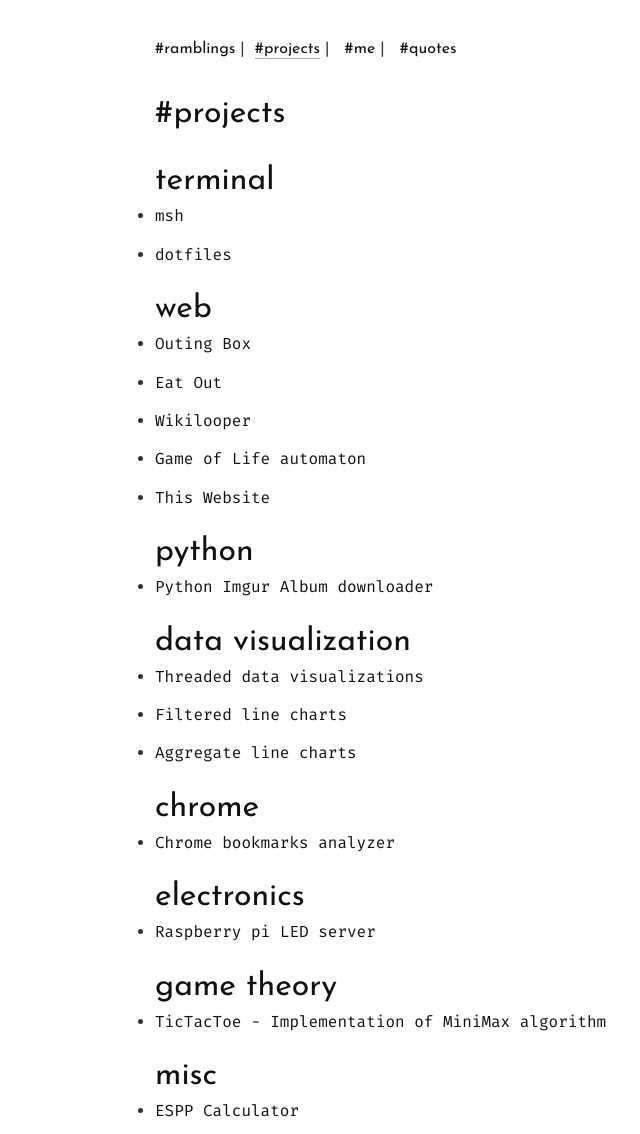
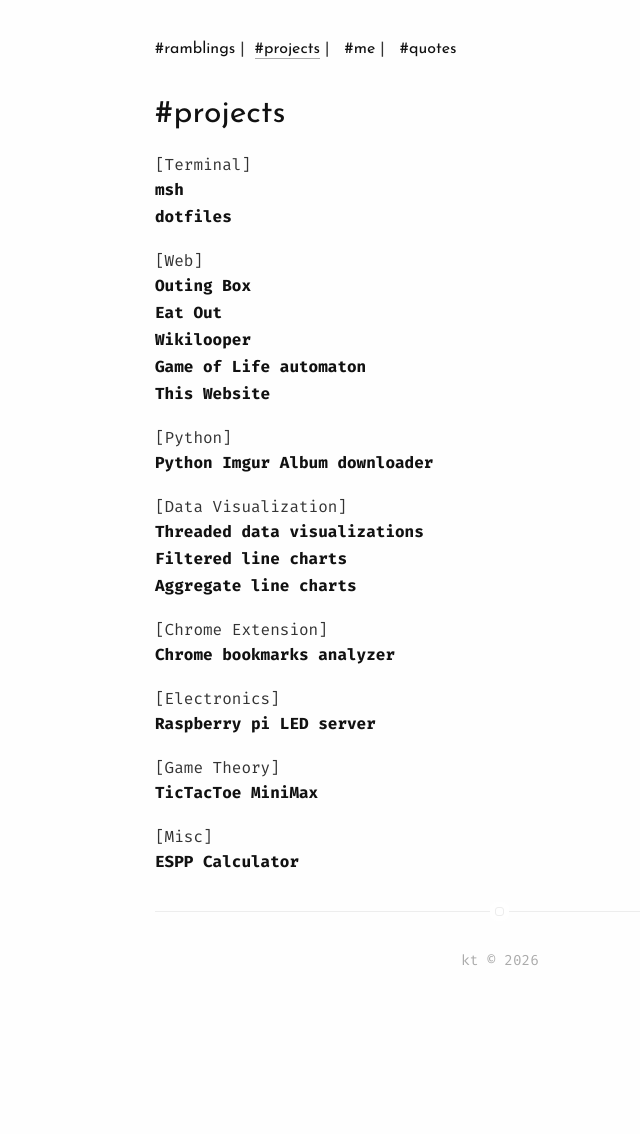
Before and after one commit to kartikanand/kartikanand.github.io, an Eleventy site: page projects.md in a window 1280 px wide. Shown: the top 1134 px of the page, without its empty margins (140-780 px from the left). After the commit the page ends 1009 px from the top, so only its background shows below. Built offline with nearby package versions, Linux system fonts and the light colour scheme; Eleventy itself is replaced by a stand-in of ours; files that its build step writes are made by us from their sources.

Commit message:
Change projects page styles

```diff
--- a/projects.md
+++ b/projects.md
@@ -3,49 +3,37 @@ layout: page
 title: projects
 ---
 
-<br />
+<div class="project-container">
 
-### terminal
-- [msh](https://github.com/kartikanand/msh)
-- [dotfiles](https://github.com/kartikanand/dotfiles)
+[Terminal]
+###### [msh](https://github.com/kartikanand/msh)
+###### [dotfiles](https://github.com/kartikanand/dotfiles)
 
-<br />
+[Web]
+###### [Outing Box](https://github.com/kartikanand/outing-box)
+###### [Eat Out](https://github.com/kartikanand/eat-out)
+###### [Wikilooper](https://github.com/kartikanand/wikilooper)
+###### [Game of Life automaton](https://github.com/kartikanand/game-of-life)
+###### [This Website](https://github.com/kartikanand/kartikanand.github.io)
 
-### web
-- [Outing Box](https://github.com/kartikanand/outing-box)
-- [Eat Out](https://github.com/kartikanand/eat-out)
-- [Wikilooper](https://github.com/kartikanand/wikilooper)
-- [Game of Life automaton](https://github.com/kartikanand/game-of-life)
-- [This Website](https://github.com/kartikanand/kartikanand.github.io)
+[Python]
+###### [Python Imgur Album downloader](https://github.com/kartikanand/imgur-downloader)
 
-<br />
+[Data Visualization]
+###### [Threaded data visualizations](https://github.com/kartikanand/threaded-data-vis)
+###### [Filtered line charts](https://github.com/kartikanand/filtered-line-charts)
+###### [Aggregate line charts](https://github.com/kartikanand/aggregate-line-charts)
 
-### python
-- [Python Imgur Album downloader](https://github.com/kartikanand/imgur-downloader)
+[Chrome Extension]
+###### [Chrome bookmarks analyzer](https://github.com/kartikanand/chrome-bookmarks-analyzer)
 
-<br />
+[Electronics]
+###### [Raspberry pi LED server](https://github.com/kartikanand/raspi-led-server)
 
-### data visualization
-- [Threaded data visualizations](https://github.com/kartikanand/threaded-data-vis)
-- [Filtered line charts](https://github.com/kartikanand/filtered-line-charts)
-- [Aggregate line charts](https://github.com/kartikanand/aggregate-line-charts)
+[Game Theory]
+###### [TicTacToe MiniMax](https://github.com/kartikanand/tictactoe)
 
-<br />
+[Misc]
+###### [ESPP Calculator](https://github.com/kartikanand/espp)
 
-### chrome
-- [Chrome bookmarks analyzer](https://github.com/kartikanand/chrome-bookmarks-analyzer)
-
-<br />
-
-### electronics
-- [Raspberry pi LED server](https://github.com/kartikanand/raspi-led-server)
-
-<br />
-
-### game theory
-- [TicTacToe - Implementation of MiniMax algorithm](https://github.com/kartikanand/tictactoe)
-
-<br />
-
-### misc
-- [ESPP Calculator](https://github.com/kartikanand/espp)
+</div>
--- a/style.css
+++ b/style.css
@@ -592,3 +592,13 @@ pre {
   position: relative;
   top: -8px;
 }
+
+.project-container h6 {
+  font-weight: 700;
+  margin-bottom: 0.5rem;
+}
+
+.project-container p {
+  margin-top: 1.5rem;
+  margin-bottom: 0.25rem;
+}
```
